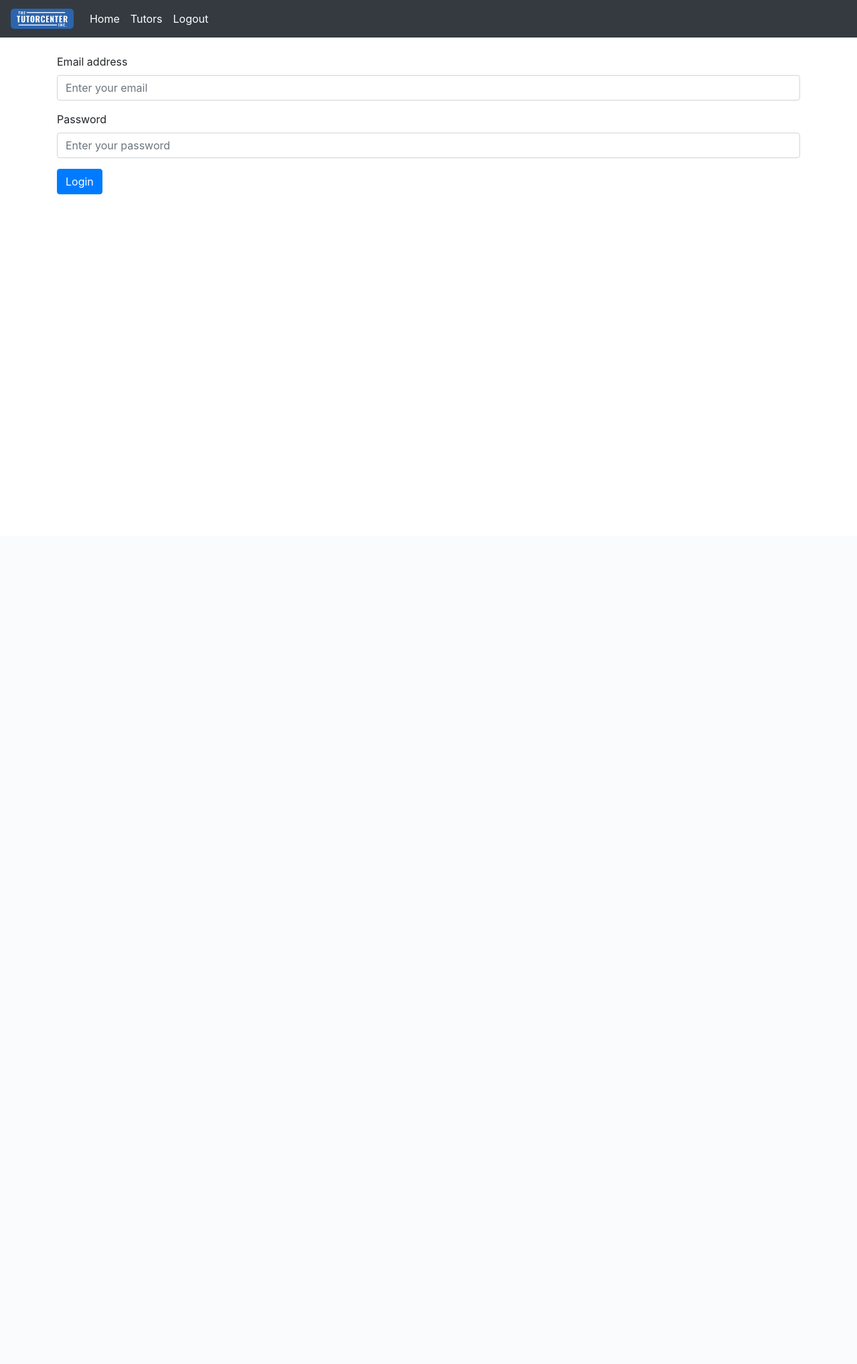
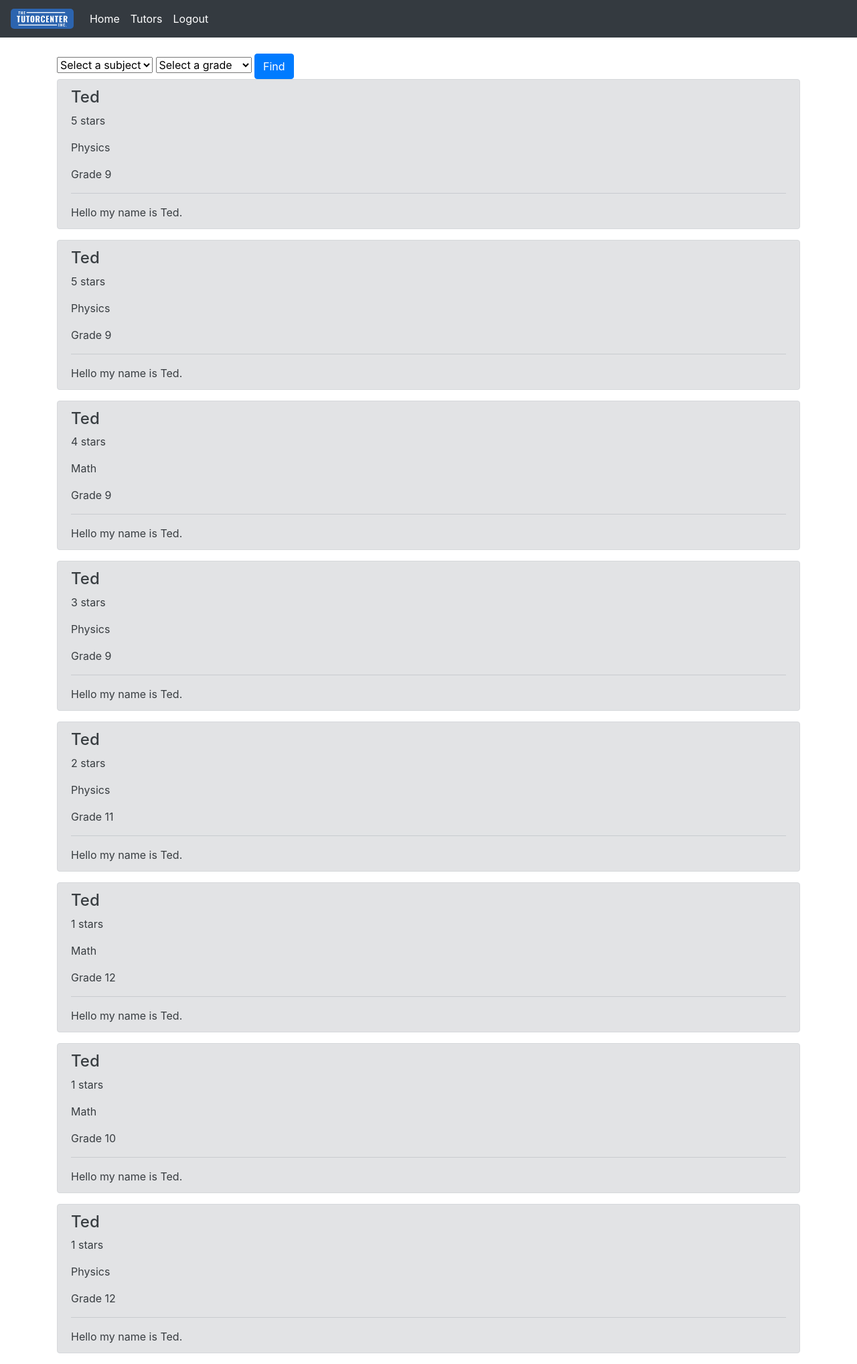
Before and after one commit to jasonli0616/HTC2021-404NotFound, a Flask app: page /tutors in a window 1280 px wide. Shown: the whole page at 67% size. Before the commit the page ends 290 px from the top, so only its background shows below. Run offline with Flask 2, Linux system fonts and the light colour scheme; the visitor is signed in with stand-in values (Sample User, id 1); data comes from the database, SQL or seed files in the repository; data that the repository does not hold is empty; some libraries are stand-ins or nearby versions.

Commit message:
Testing tutors

```diff
--- a/main.py
+++ b/main.py
@@ -14,6 +14,7 @@ from flask import Flask, render_template, url_for, request, redirect, session, f
 from flask_sqlalchemy import SQLAlchemy
 import hashlib
 import os
+import random
 
 
 
@@ -73,26 +74,38 @@ def index():
 
     return render_template('index.html')
 
-@app.route('/tutors')
+@app.route('/tutors', methods=['GET', 'POST'])
 def tutors():
+
+    tutors = []
+    subject = None
+    grade = None
 
     if not "user" in session:
         return redirect(url_for('index'))
-
-    tutors = None
 
     if request.method == 'POST':
         subject = request.form["subject"]
         grade = request.form["grade"]
 
-        tutors = Tutor.query.filter_by(subject=subject, grade=grade).order_by(Tutor.average_stars).all()
+        success = True
+
+        if not subject and not grade:
+            success = False
+            flash('Please enter a subject or grade.')
+        elif not subject:
+            tutors = Tutor.query.filter_by(grade=grade).order_by(Tutor.average_stars).all()
+        elif not grade:
+            tutors = Tutor.query.filter_by(subject=subject).order_by(Tutor.average_stars).all()
+        else:
+            tutors = Tutor.query.filter_by(subject=subject, grade=grade).order_by(Tutor.average_stars).all()
+
         tutors.reverse()
-
-        return render_template('tutors.html', tutors=tutors)
+        return render_template('tutors.html', tutors=tutors, grade=grade, subject=subject)
 
     tutors = Tutor.query.order_by(Tutor.average_stars).all()
     tutors.reverse()
-    return render_template('tutors.html', tutors=tutors)
+    return render_template('tutors.html', tutors=tutors, subject=subject, grade=grade)
 
 
 @app.route('/login', methods=['GET', 'POST'])
@@ -212,4 +225,13 @@ def logout():
 if __name__ == '__main__':
     db.create_all()
 
+    for i in range(0, 5):
+        ted = Tutor(name='Ted', email='jim@jim.ca', phone_number='1111111111', pay=25, description=f'Hello my name is Ted.', subject='Physics', grade=random.randint(9, 12), average_stars=random.randint(1, 5), num_stars=20)
+        db.session.add(ted)
+        db.session.commit()
+    for i in range(0, 3):
+        ted = Tutor(name='Ted', email='jim@jim.ca', phone_number='1111111111', pay=25, description=f'Hello my name is Ted.', subject='Math', grade=random.randint(9, 12), average_stars=random.randint(1, 5), num_stars=20)
+        db.session.add(ted)
+        db.session.commit()
+
     app.run(debug=True)
--- a/templates/tutors.html
+++ b/templates/tutors.html
@@ -5,21 +5,42 @@
 {% block content %}
 
 <form action="#" method="POST">
-    <div class="form-group">
-        <label for="exampleInputEmail1">Email address</label>
-        <input type="email" name="email" id="email" class="form-control" placeholder="Enter your email">
-    </div>
-    <div class="form-group">
-        <label for="exampleInputPassword1">Password</label>
-        <input type="password" name="password" id="password" class="form-control" placeholder="Enter your password">
-    </div>
-    <button type="submit" class="btn btn-primary">Login</button>
+    <select name="subject" class="form-select" aria-label="Default select example">
+        {% if subject %}
+            <option value="{{ subject }}" selected>{{ subject }}</option>
+        {% else %}
+            <option value="" selected>Select a subject</option>
+        {% endif %}
+        <option value="Math">Math</option>
+        <option value="English">English</option>
+        <option value="Physics">Physics</option>
+    </select>
+    <select name="grade" class="form-select" aria-label="Default select example">
+        {% if grade %}
+            <option value="{{ grade }}" selected>{{ grade }}</option>
+        {% else %}
+            <option value="" selected>Select a subject</option>
+        {% endif %}
+        <option value="" selected>Select a grade</option>
+        {% for i in range(5, 13) %}
+            <option value="{{ i }}">{{ i }}</option>
+        {% endfor %}
+    </select>
+    <button type="submit" class="btn btn-primary">Find</button>
 </form>
 
 {% if tutors %}
     {% for tutor in tutors %}
-        <div>{{tutor.name}}</div>
-        <div>{{tutor.average_stars}}</div>
+
+        <div class="alert alert-secondary" role="alert">
+            <h4 class="alert-heading">{{ tutor.name }}</h4>
+            <p>{{ tutor.average_stars }} stars</p>
+            <p>{{ tutor.subject }}</p>
+            <p>Grade {{ tutor.grade }}</p>
+            <hr>
+            <p class="mb-0">{{ tutor.description }}</p>
+        </div>
+
     {% endfor %}
 {% endif %}
 
```
